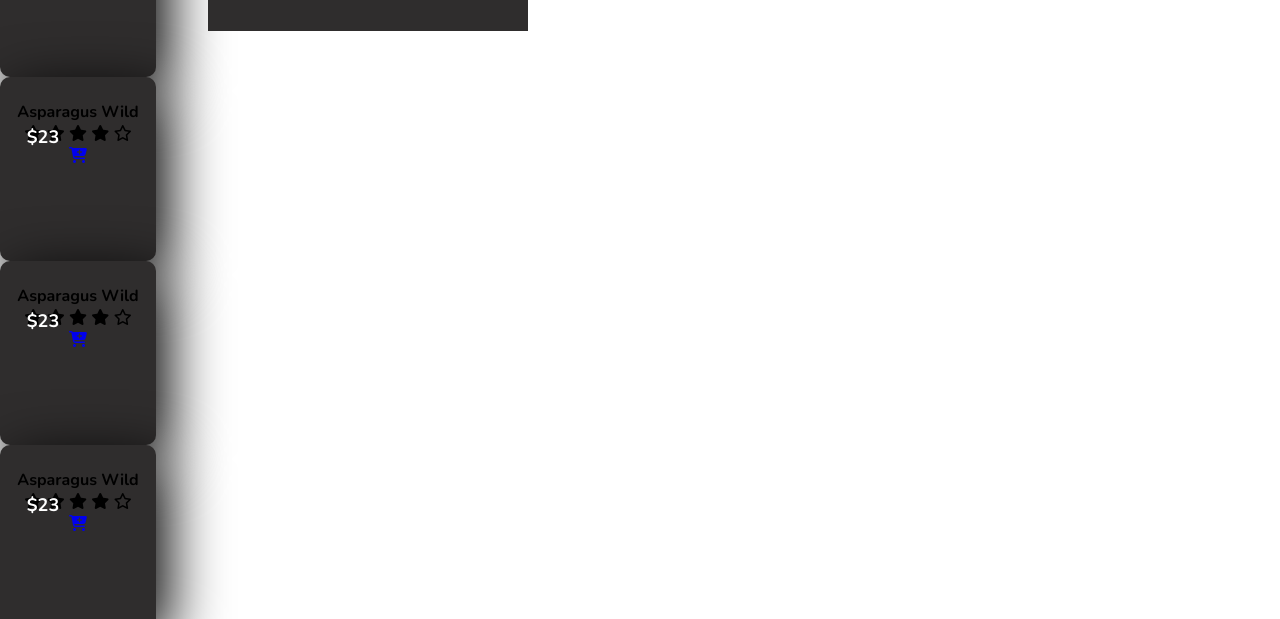
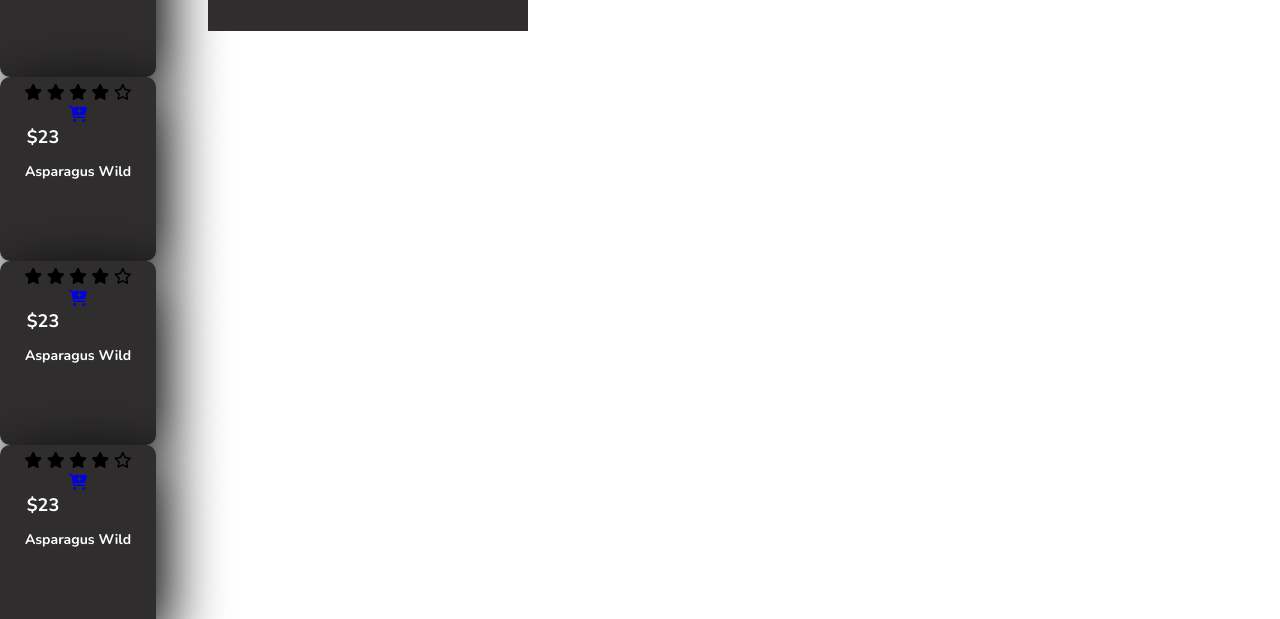
Before and after one commit to Kumari-shivaswamy/Animated-Food-Website, a plain HTML site: page index.html in a window 1280 px wide. Shown: the part 521-1140 px from the top of the page. Drawn offline with nearby package versions, Linux system fonts and the light colour scheme.

Commit message:
Update style.css

```diff
--- a/style.css
+++ b/style.css
@@ -367,3 +367,12 @@ animation: rotate 2s linear infinite;
         opacity: 1;
     }
 }
+
+.images p{
+    position: relative;
+    top: 5rem;
+    color: white;
+    margin: -19px 0;
+    font-size: 14px;
+    animation: fade-in 1s ease-out;
+}
```
